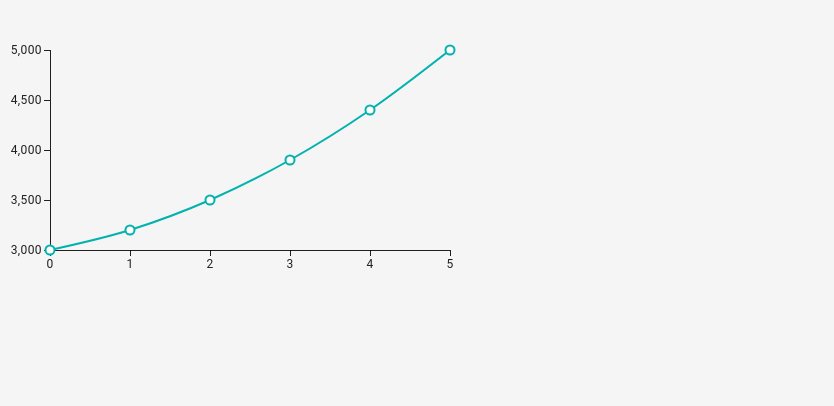
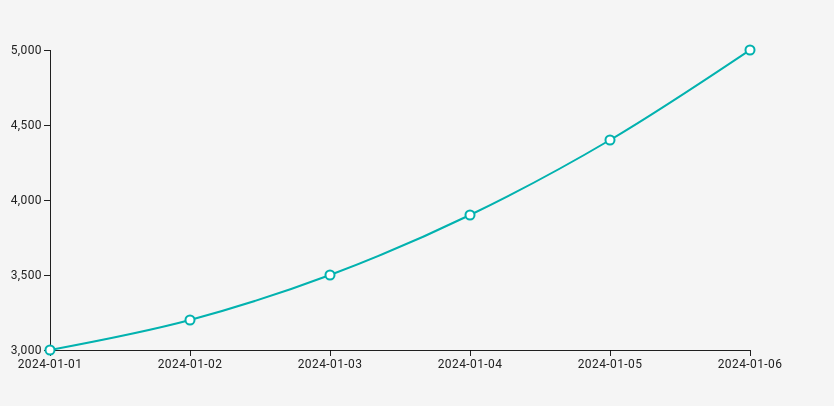
Before and after one commit to hrysdev/suhi-da-tracker, a React (Vite) app: page / in a window 1280 px wide. Shown: the top 406 px of the page, without its empty margins (0-834 px from the left). Built offline with nearby package versions, Linux system fonts and the light colour scheme.

Commit message:
feat: X軸のラベルを数値から日付に修正
Signed-off-by: hrysdev <hrysdev@gmail.com>

```diff
--- a/src/components/ScoreLineChart.tsx
+++ b/src/components/ScoreLineChart.tsx
@@ -46,14 +46,21 @@ type TypingProp = {
   typingDate: string;
 };
 
-const boxWidth = 500;
-const boxHeight = 300;
+const boxWidth = 800;
+const boxHeight = 400;
 
-export default function ScoreLineChart() {
+// TODO: 難易度別にグラフを切り替えるために、useStateで状態を管理する。
+export default function OverPaymentLineChart() {
   const typingProp: TypingProp[] = Object.values(data);
 
   return (
     <LineChart
+      xAxis={[
+        {
+          scaleType: "point",
+          data: typingProp.map((item) => item.typingDate),
+        },
+      ]}
       series={[
         {
           data: typingProp.map((item) => item.typingOverPayment),
```
